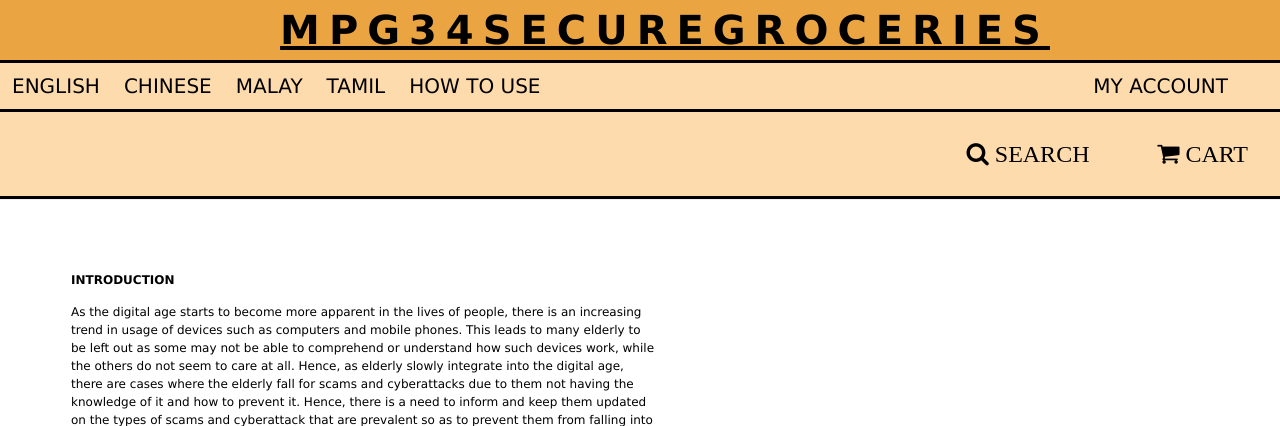
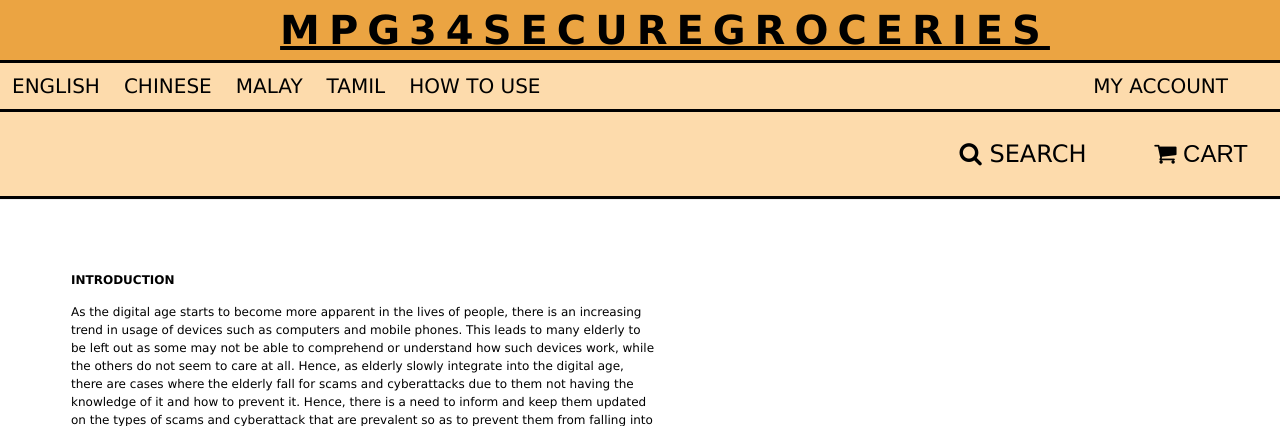
Before and after one commit to sjzdylan/Major-Project-G34, a PHP site: page /Major-Project-G34-main/aboutus.php in a window 1280 px wide; the page is wider, and only the part inside the window is pictured. Shown: the top 426 px of that part. Run offline with PHP 8.4, Linux system fonts and the light colour scheme; some libraries are stand-ins or nearby versions.

Commit message:
Add files via upload

```diff
--- a/navbar.php
+++ b/navbar.php
@@ -56,7 +56,7 @@
         </style>
 
     <div style="background-color: #EBA442; padding-left: 50px; fontsize: 80px; border-bottom-style: solid; text-align:center; letter-spacing: 9px;">
-        <b><a style=" font-size: 40px;" href="http://localhost/Major-Project-G34-main/index.php">MPG34SECUREGROCERIES</a></b>
+        <b><a style=" font-size: 40px;" href="index.php">MPG34SECUREGROCERIES</a></b>
         </div>
 
 
@@ -103,9 +103,9 @@
                 <header class="w3-container w3-xlarge">
                     <p class="w3-right">
 
-                    <a href="search.php" class="fa fa-search" style="text-decoration: none; padding-right:20px;"> SEARCH </a>
+                    <a href="search.php" style="text-decoration: none; padding-right:20px;"><i class="fa fa-search"></i> SEARCH </a>
                     <a style="padding-right:40px;"> </a>
-                    <a href="cart.php" class="fa fa-shopping-cart w3-margin-right" style="text-decoration: none;"> CART </a>
+                    <a href="cart.php" class= "w3-margin-right" style="text-decoration: none; font-family: Arial;"><i class="fa fa-shopping-cart"></i> CART</a>
                     </p>
                 </header>
             </div>
```
